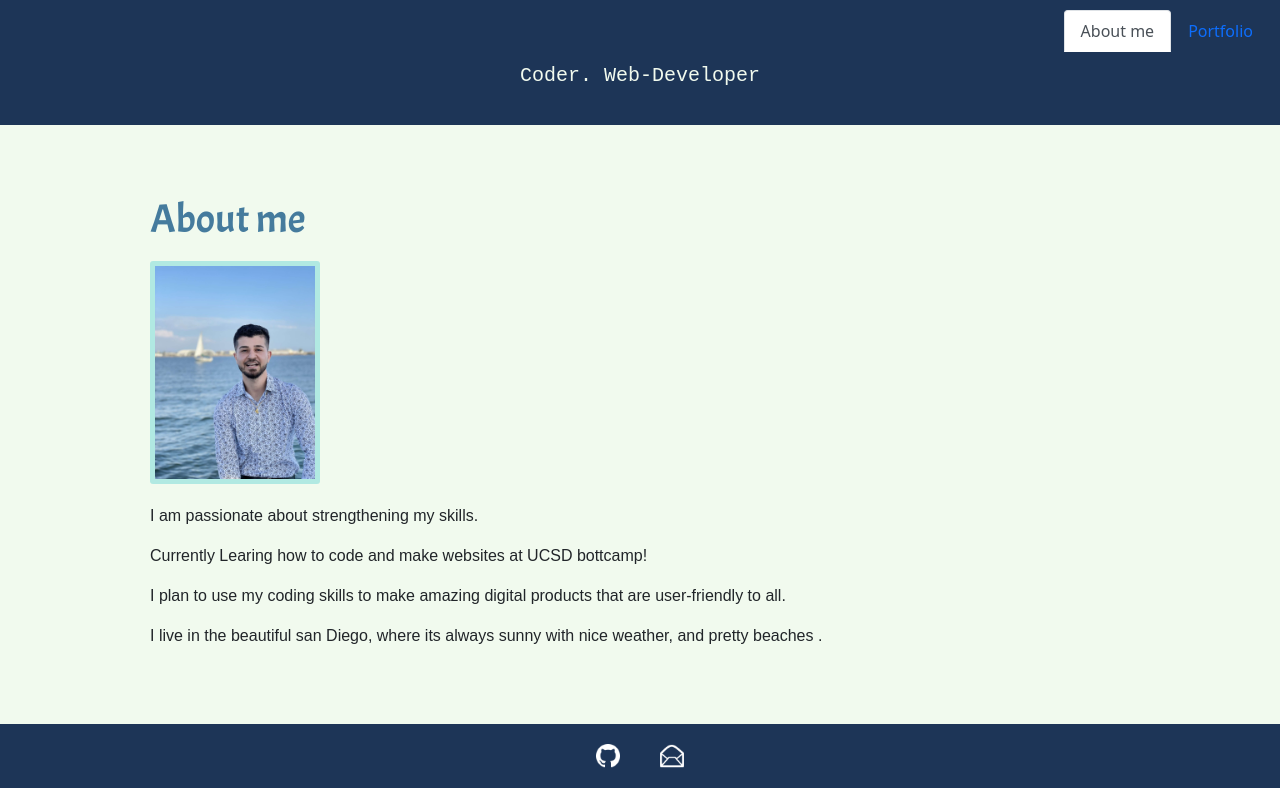
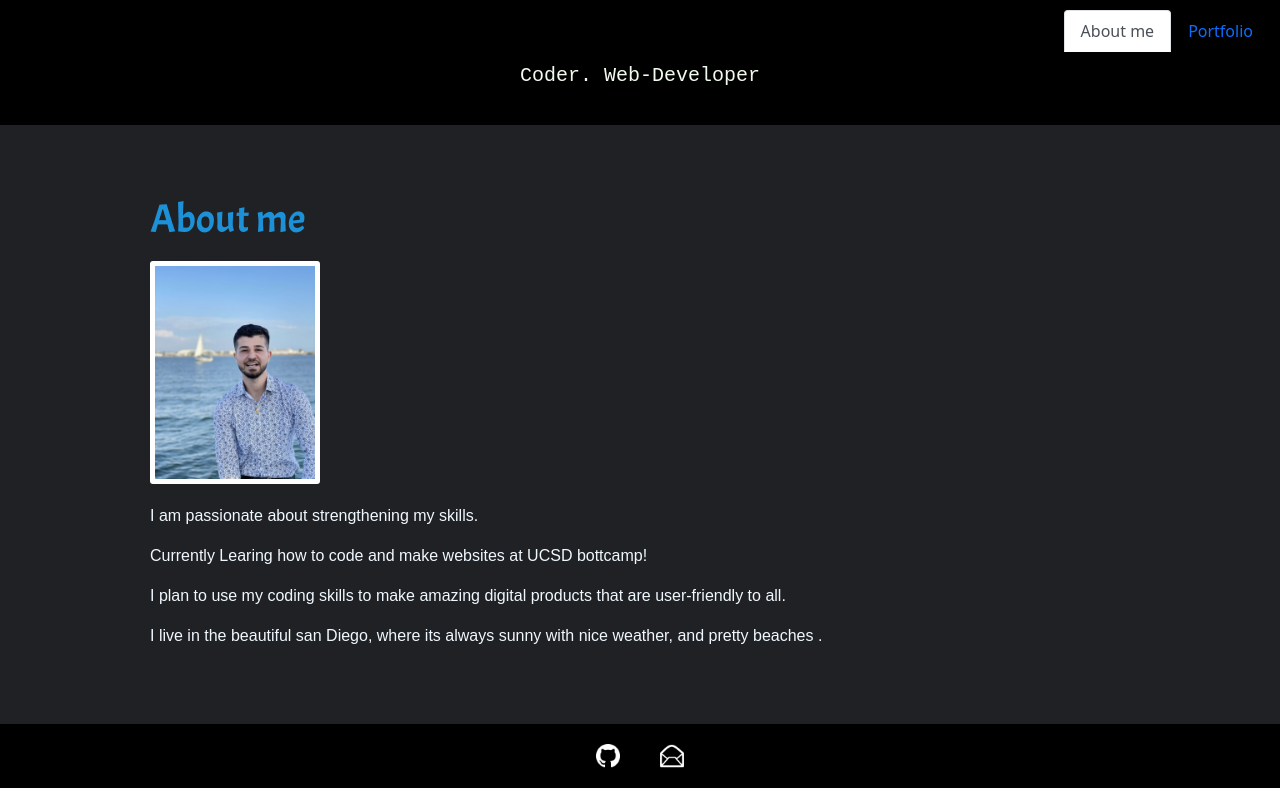
Before and after one commit to Stew5555/react-port, a React (Create React App) app: page / in a window 1280 px wide. Built offline with nearby package versions, Linux system fonts and the light colour scheme; a web font is replaced by a local one.

Commit message:
completed portfolio file

```diff
--- a/src/components/pages/Portfolio.js
+++ b/src/components/pages/Portfolio.js
@@ -25,6 +25,33 @@ export default function portfolio() {
                             gitHubAlt="See quiz repository on GitHub"
                             description="Quiz game made from html and javascript! Test your CS knowledge."
                         />
+                        <Project
+                            key="2"
+                            img={img2}
+                            imgAlt="JATE"
+                            gitHubRepo="https://github.com/Stew5555/PWA-JATE"
+                            gitHubAlt="See JATE repository on GitHub"
+                            description="JUST ANOTHER TEXT EDITOR."
+                        />
+                        <Project
+                            key="3"
+                            img={img3}
+                            imgAlt=" SuperWiki"
+                            project="https://stew5555.github.io/super-hero-wiki"
+                            projectAlt="Search super hero!"
+                            gitHubRepo="https://github.com/Stew5555/super-hero-wiki"
+                            gitHubAlt="See SuperWiki repository on GitHub"
+                            description="Lets you search superHeros on two different apis."
+                        />
+                        <Project
+                            key="4"
+                            img={img4}
+                            project="https://peaceful-sea-97652.herokuapp.com/"
+                            projectAlt="DnD meetups!"
+                            gitHubRepo="https://github.com/nbwong1/airDND"
+                            gitHubAlt="See airDnD repository on GitHub"
+                            description="Lets you create DnD character, and post meet ups."
+                        />
                     </div>
                 </div>
             </div>
--- a/src/styles/style.css
+++ b/src/styles/style.css
@@ -1,11 +1,11 @@
 .image {
-  border: 5px solid #40c9ce5c;
+  border: 5px solid #ffffff;
   border-radius: 3px;
   opacity: 1;
   width: 170px;
 }
 .hero {
-  background: #1d3557;
+  background: #000000;
   color: #F1FAEE;
   padding: 2px 0 18px;
   border: none;
@@ -23,7 +23,7 @@ h3 {
 }
 
 #root {
-  background-color: #F1FAEE;
+  background-color: #202124;
 }
 
 .image :hover {
@@ -41,7 +41,7 @@ h3 {
   /* modifies wrap on mobile/responsive */
   text-align: left;
   /* font-weight: bold; */
-  color: #457b9d;
+  color: #1d91d8;
   font-size: 40px;
   font-family: Acme;
 }
@@ -52,9 +52,7 @@ h3 {
 }
 
 .nav {
-  /* background: #13293d; */
-  background: #1d3557;
-  background-color: #1d3557;
+  background-color: #000000;
   color: #F1FAEE;
   padding: 10px 10px 0px 10px;
   display: flex;
@@ -93,6 +91,7 @@ h3 {
   min-width: 300px;
   max-width: 800px;
   margin-top: 20px;
+  color: aliceblue;
 }
 
 .space-above {
@@ -117,7 +116,7 @@ h3 {
   display: flex;
   justify-content: center;
   /* background: #13293d; */
-  background: #1d3557;
+  background: #000000;
   color: #F1FAEE;
 }
 @media only screen and (min-width: 950px) {
```
